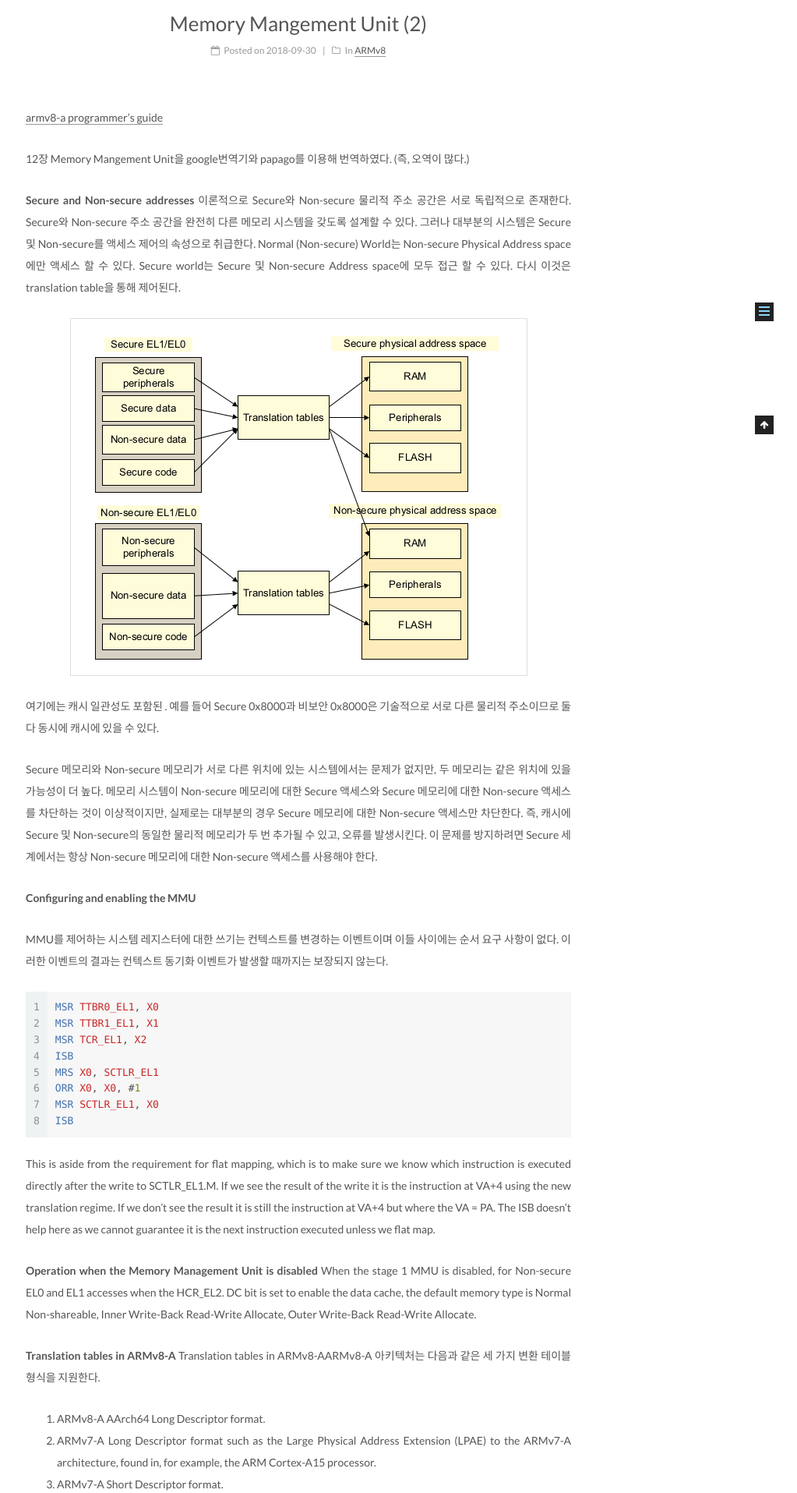
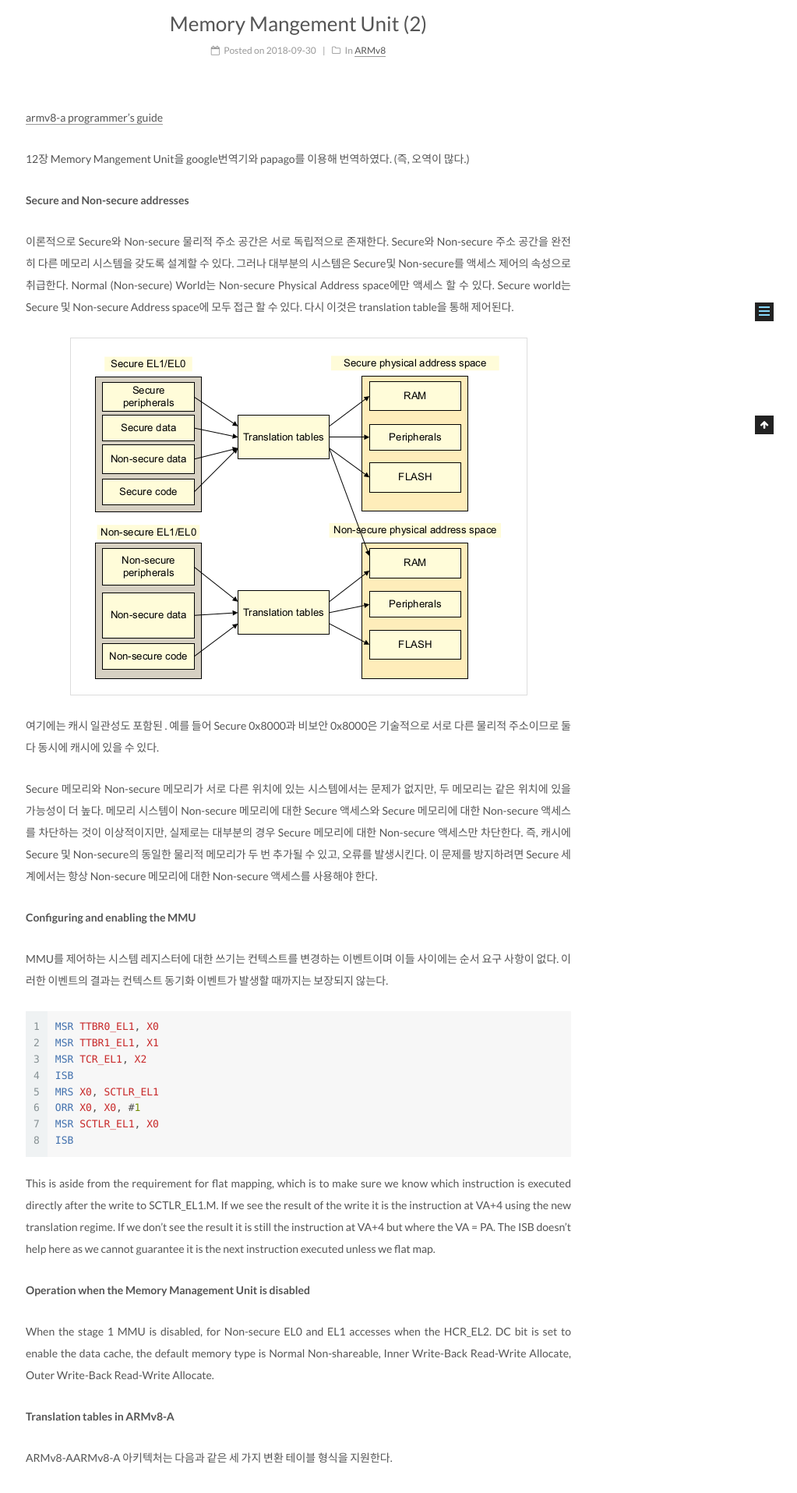
Before and after one commit to jihoonLee/jihoonlee.github.io, a Jekyll site: the page built from _posts/2018-09-30-MMU(2).md, in a window 1280 px wide. Shown: the part 443-2358 px from the top of the page at 78% size, without its empty margins (257-1280 px from the left). Built offline with Jekyll 4.4.1, drawn with Linux system fonts in a browser that asks for light colours.

Commit message:
modify mmu(2)

```diff
--- a/_posts/2018-09-30-MMU(2).md
+++ b/_posts/2018-09-30-MMU(2).md
@@ -13,6 +13,7 @@ published: true
 12장 Memory Mangement Unit을 google번역기와 papago를 이용해 번역하였다. (즉,  오역이 많다.)
 
 **Secure and Non-secure addresses**
+
 이론적으로 Secure와 Non-secure 물리적 주소 공간은 서로 독립적으로 존재한다. Secure와 Non-secure 주소 공간을 완전히 다른 메모리 시스템을 갖도록 설계할 수 있다. 그러나 대부분의 시스템은 Secure및 Non-secure를 액세스 제어의 속성으로 취급한다. Normal (Non-secure) World는 Non-secure Physical Address space에만 액세스 할 수 있다. Secure world는 Secure 및 Non-secure Address space에 모두 접근 할 수 있다. 다시 이것은 translation table을 통해 제어된다.
 
 ![Image Alt 텍스트](/assets/images/post/180930/image1.png)
@@ -41,13 +42,14 @@ ISB
 
 This is aside from the requirement for flat mapping, which is to make sure we know which instruction is executed directly after the write to SCTLR_EL1.M. If we see the result of the write it is the instruction at VA+4 using the new translation regime. If we don’t see the result it is still the instruction at VA+4 but where the VA = PA. The ISB doesn't help here as we cannot guarantee it is the next instruction executed unless we flat map.
 
+**Operation when the Memory Management Unit is disabled**
 
-**Operation when the Memory Management Unit is disabled**
 When the stage 1 MMU is disabled, for Non-secure EL0 and EL1 accesses when the HCR_EL2. DC bit is set to enable the data cache, the default memory type is Normal Non-shareable, Inner Write-Back Read-Write Allocate, Outer Write-Back Read-Write Allocate.
 
+**Translation tables in ARMv8-A**
 
-**Translation tables in ARMv8-A**
-Translation tables in ARMv8-AARMv8-A 아키텍처는 다음과 같은 세 가지 변환 테이블 형식을 지원한다.
+ARMv8-AARMv8-A 아키텍처는 다음과 같은 세 가지 변환 테이블 형식을 지원한다.
+
 1. ARMv8-A AArch64 Long Descriptor format.
 2. ARMv7-A Long Descriptor format such as the Large Physical Address Extension (LPAE) to the ARMv7-A architecture, found in, for example, the ARM Cortex-A15 processor.
 3. ARMv7-A Short Descriptor format.
@@ -64,8 +66,8 @@ AArch64는 세 가지 다른 translation granule을 지원한다. granule은 tra
 
 지원되는 granule의 크기는 4KB, 16KB, 64KB이다. 시스템 레지스터 ID_AA64MMFR0_EL1을 읽어 지원되는 크기를 확인할 수 있다. Cortex-A53은 세 가지 크기를 모두 지원하지만, Cortex-A57과 같은 일부 프로세서의 초기버전은 16KB granule을 지원하지 않는다. 각각 translation table의 크기는 Translation Control Register (TCR_EL1)에서 구성할 수 있다.
 
+**AArch64 descriptor format**
 
-**AArch64 descriptor format**
 level 0부터 level 3까지 모든 table level에서 descriptor format을 사용할 수 있습니다. level 0 descriptor는 level 1 table의 주소만 확인할 수 있습니다. level 3 descriptor는 다른 테이블을 가리킬 수 없으며 block address만 출력할 수 있다. 따라서 level 3 table format은 다른 table과 다르다.
 
 table descriptor type이 entry의 [1:0]에 따라 다음 중 하나를 나타낼 수 있다.
@@ -75,13 +77,16 @@ table descriptor type이 entry의 [1:0]에 따라 다음 중 하나를 나타낼
 
 ![Image Alt 텍스트](/assets/images/post/180930/image2.png)
 
+
+
 **Effect of granule sizes on translation tables**
+
 granule size는 translation table의 수와 크기에 영향을 줄 수 있다.
 
 VA 입력 범위가 42비트로 제한된 경우 첫 번째 테이블 레벨(first level of table)을 생략할 수 있다. VA 범위의 크기에 따라 level이 훨씬 더 적을 수 있다. 4KB granule을 사용하는 경우 TTBCR이 낮은 주소에 1GB만 확장되도록 설정되면 level 0과 level 1은 필요하지 않으며 변환은 level 2에서 4KB page의 level 3으로 내려간다.
 
+**4KB**
 
-**4KB**
 4KB 크기의 granule을 사용하면 4단계 look-up 프로세스를 사용할 수 있다. 48bit 주소에는 레벨당 9개의 address bit(각 512 entry)가 있으며, 최종 12 비트는 original address에서 직접 오는 4kB 내의 바이트를 선택한다(?).
 
 
@@ -90,11 +95,13 @@ Virtual Address[47:39]를 512 entry를 가진 L0 테이블에 넣는다. 이러
 ![Image Alt 텍스트](/assets/images/post/180930/image3.png)
 
 **16KB**
+
 16KB 크기의 granule을 사용하면 4단계 look-up 프로세스를 사용할 수 있다. 48bit 주소에는 레벨당 11개의 address bit(각 2048 entry)가 있으며, 최종 14 비트는 original address에서 직접 오는 4kB 내의 바이트를 선택한다(?). level 0 table에는 두 개의 entry만 포함된다. Virtual Address의 비트[47]은 L0테이블에서 descriptor를 선택하기 위해 사용된다. table entry는 128TB 범위에 걸쳐 있으며 L1 table을 가리킨다. L1 table(2048 entry)에서 Virtual Address의 [46:36]비트가 entry를 선택하고, entry는 L2 table을 가리킨다. L2 table(2048 entry) Virtual Address의 [35:25]비트가 entry를 선택하고, entry는 32MB블록 또는 next table level을 가리킨다. 최종 translation stage에서 [24:14]는 last level의 index가 되며, 16KB block을 가리킨다.
 
 ![Image Alt 텍스트](/assets/images/post/180930/image4.png)
 
 **64KB**
+
 64KB 크기의 granule을 사용하면 3단계 look-up 프로세스를 사용할 수 있다. level 1 table에는 64개의 entry만 포함된다. Virtual Address의 [47:42]비트를 사용해 L1 table에서 descriptor를 선택한다. 각 테이블 항목은 4TB 범위를 가지며, L2 테이블을 가리킨다. L2 table(8192 entry)에서 Virtual Address의 [41:29]비트가 entry를 선택하고, entry는 512MB block 또는 L3 table을 가리킨다.  최종 변환 단계에서 [28:16]비트를 L3테이블의 index로 사용하며, entry는 64KB block을 가리킨다.
 
 ![Image Alt 텍스트](/assets/images/post/180930/image5.png)
```
